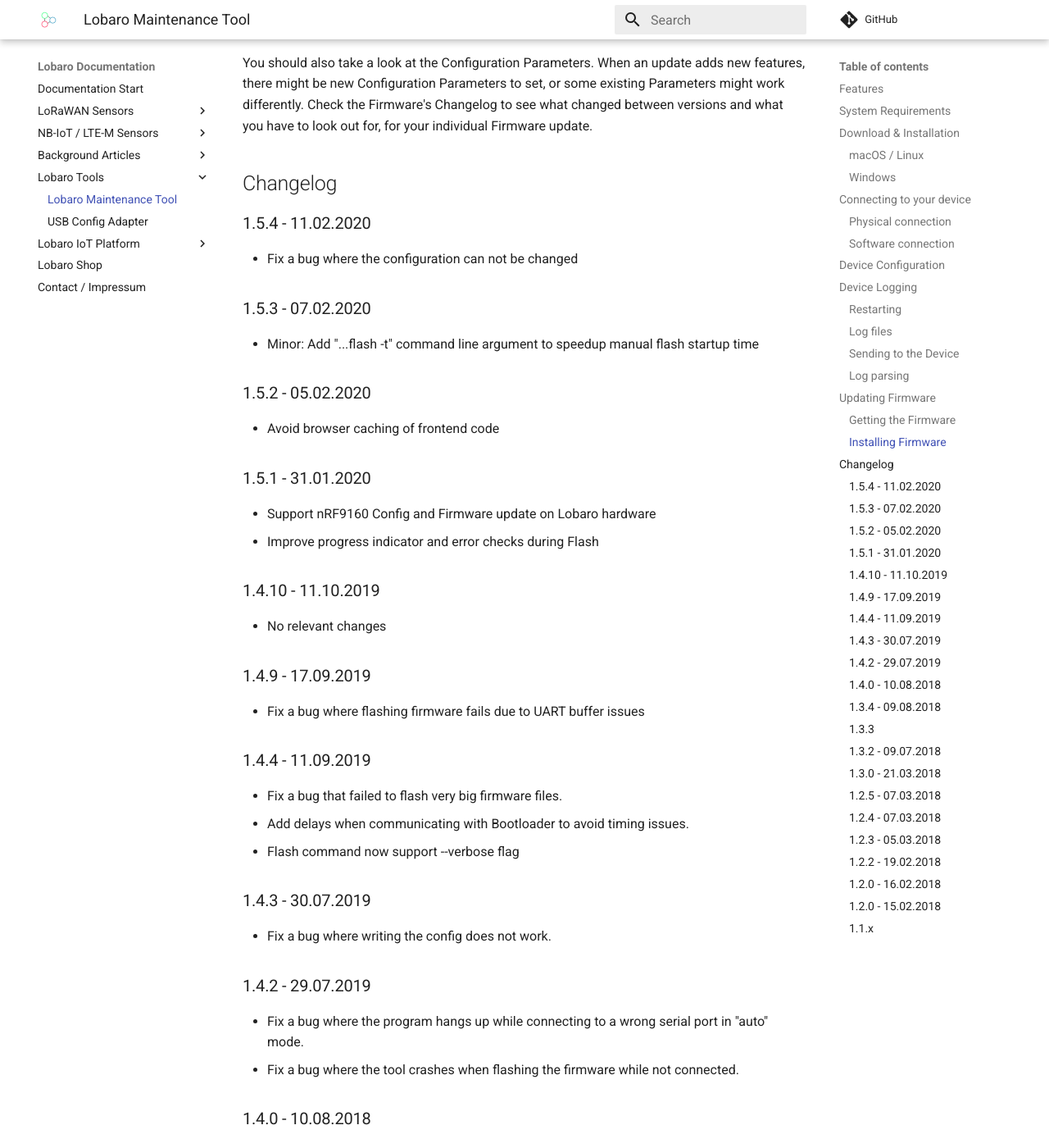
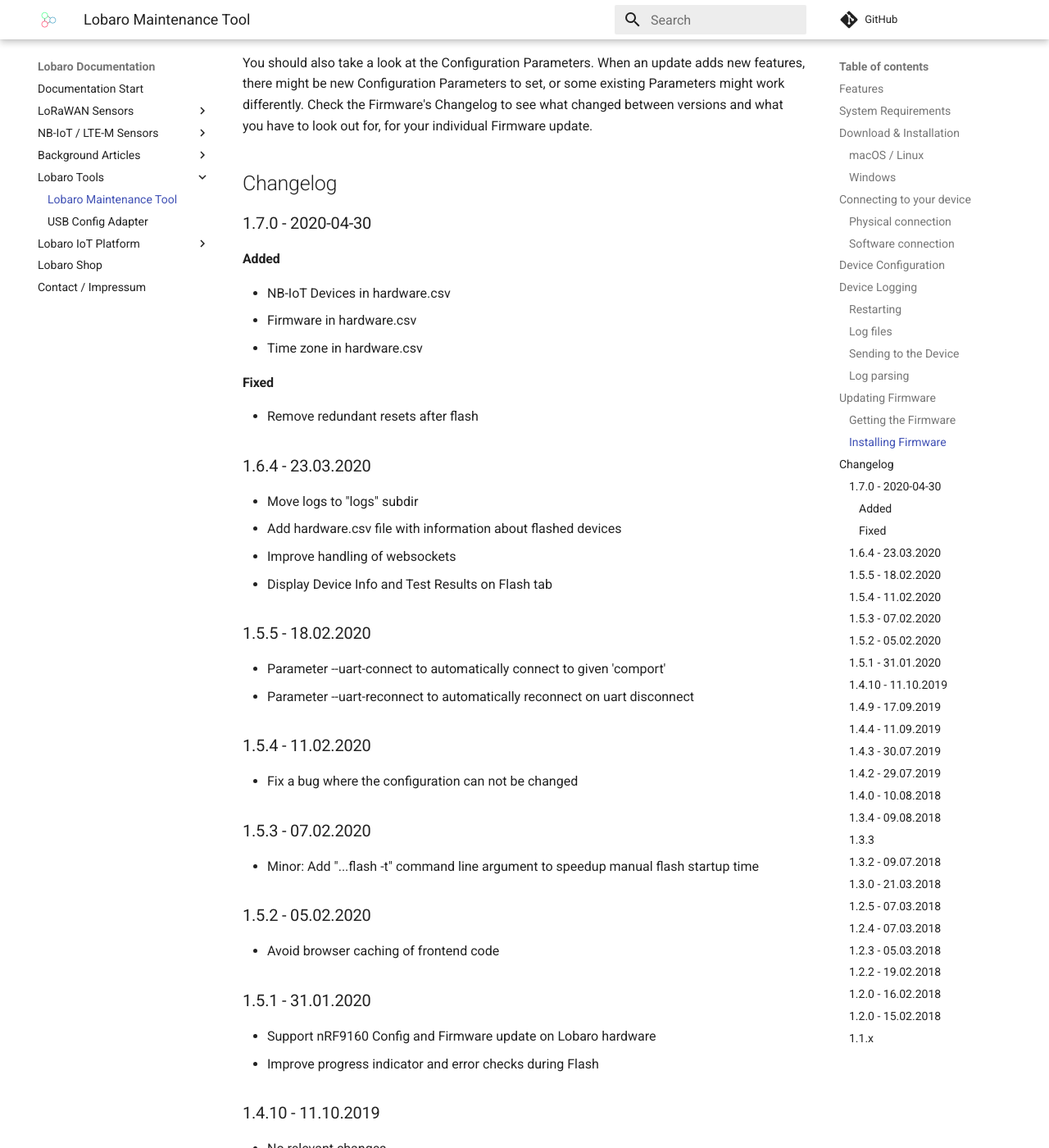
Before and after one commit to Lobaro/docs, an MkDocs documentation site: the page built from docs/tools/lobaro-tool.md, in a window 1280 px wide and 1400 px high, scrolled down 7874 px. Shown: the whole window at 82% size. Built offline with MkDocs 1.6.1 and Material for MkDocs 9.7.7, drawn with Linux system fonts in a browser that asks for light colours; a script that is not in the unit is left out; comment, search, counter and statistics services are not loaded; some of the changed text lies outside the part shown.

Commit message:
update tool in docs

```diff
--- a/docs/tools/lobaro-tool.md
+++ b/docs/tools/lobaro-tool.md
@@ -3,10 +3,10 @@
 ![Screenshot Lobaro-Tool](./img/Lobaro_Tool_ConfigFeature.png)
 
 !!! info "Downloads"
-    * [**Lobaro Maintenance Tool Download (v1.5.4 Windows)**](https://github.com/lobaro/flash-tool-release/releases/download/1.5.4/lobaro-tool.exe){: target="_blank"}
-    * [**Lobaro Maintenance Tool Download (v1.5.4 Linux)**](https://github.com/lobaro/flash-tool-release/releases/download/1.5.4/lobaro-tool-linux){: target="_blank"}
-    * [**Lobaro Maintenance Tool Download (v1.5.4 Mac 64Bit)**](https://github.com/lobaro/flash-tool-release/releases/download/1.5.4/lobaro-tool-mac64){: target="_blank"}
-    * [**Lobaro Maintenance Tool previous versions**](https://github.com/lobaro/flash-tool-release/releases){: target="_blank"}
+    * [**Lobaro Maintenance Tool Download (v1.7.0 Windows)**](https://github.com/lobaro/flash-tool-release/releases/download/1.7.0/lobaro-tool_1.7.0_windows_x86_64.zip){: target="_blank"}
+    * [**Lobaro Maintenance Tool Download (v1.7.0 Linux)**](https://github.com/lobaro/flash-tool-release/releases/download/1.7.0/lobaro-tool_1.7.0_linux_x86_64.zip){: target="_blank"}
+    * [**Lobaro Maintenance Tool Download (v1.7.0 Mac 64Bit)**](https://github.com/lobaro/flash-tool-release/releases/download/1.7.0/lobaro-tool_1.7.0_mac_x86_64.zip){: target="_blank"}
+    * [**Lobaro Maintenance Tool other variants and previous versions**](https://github.com/lobaro/flash-tool-release/releases){: target="_blank"}
     * [**CP2102 Driver Download**](https://www.silabs.com/products/development-tools/software/usb-to-uart-bridge-vcp-drivers){: target="_blank"}
 
 !!! danger "Device config not saved?"
@@ -208,6 +208,26 @@
 
 
 ## Changelog
+
+### 1.7.0 - 2020-04-30
+#### Added
+- NB-IoT Devices in hardware.csv
+- Firmware in hardware.csv
+- Time zone in hardware.csv
+
+#### Fixed
+- Remove redundant resets after flash
+
+### 1.6.4 - 23.03.2020
+- Move logs to "logs" subdir
+- Add hardware.csv file with information about flashed devices
+- Improve handling of websockets
+- Display Device Info and Test Results on Flash tab
+
+### 1.5.5 - 18.02.2020
+- Parameter --uart-connect to automatically connect to given 'comport'
+- Parameter --uart-reconnect to automatically reconnect on uart disconnect
+
 ### 1.5.4 - 11.02.2020
 - Fix a bug where the configuration can not be changed
 
```
